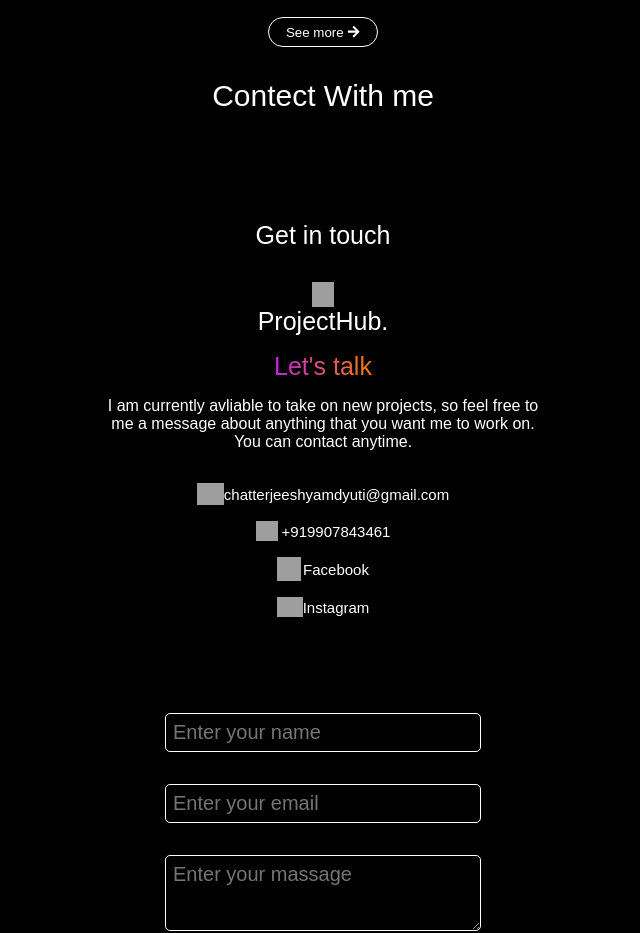
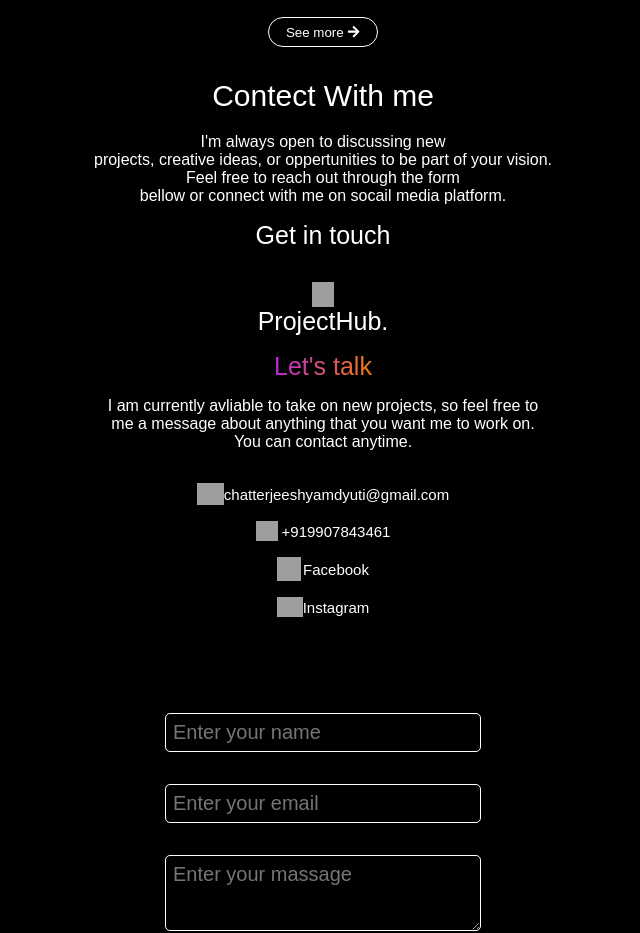
Before and after one commit to shyamchatterjee/Personal-profolio-new-version, a React (Vite) app: page / in a window 1280 px wide. Shown: the part 2080-3013 px from the top of the page, without its empty margins (317-957 px from the left). Built offline with nearby package versions, Linux system fonts and the light colour scheme; grey boxes are pictures that could not be loaded.

Commit message:
project completed

```diff
--- a/src/component/contect/contect.jsx
+++ b/src/component/contect/contect.jsx
@@ -8,7 +8,7 @@ let Contect = ()=>{
     return <> {mode=="dark"?<div className="contect-section" id="contect">
       <div className="contect-about">
         <p style={{ color: "white", fontSize: "30px" }}> Contect With me</p>
-        <div className="about">
+        <div className="about" style={{color:"white"}}>
           <p>I'm always open to discussing new</p>
           <p>
             projects, creative ideas, or oppertunities to be part of your
```
